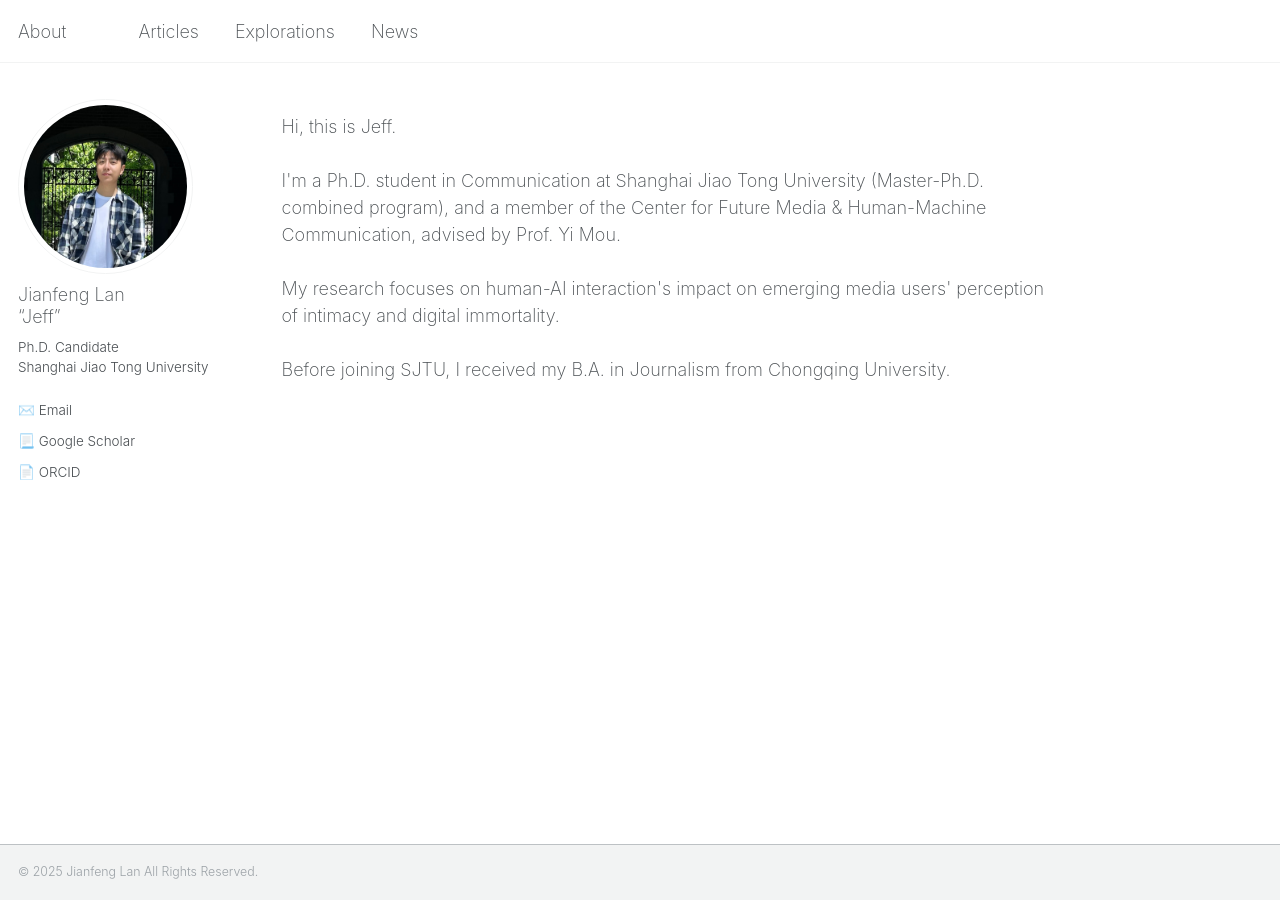
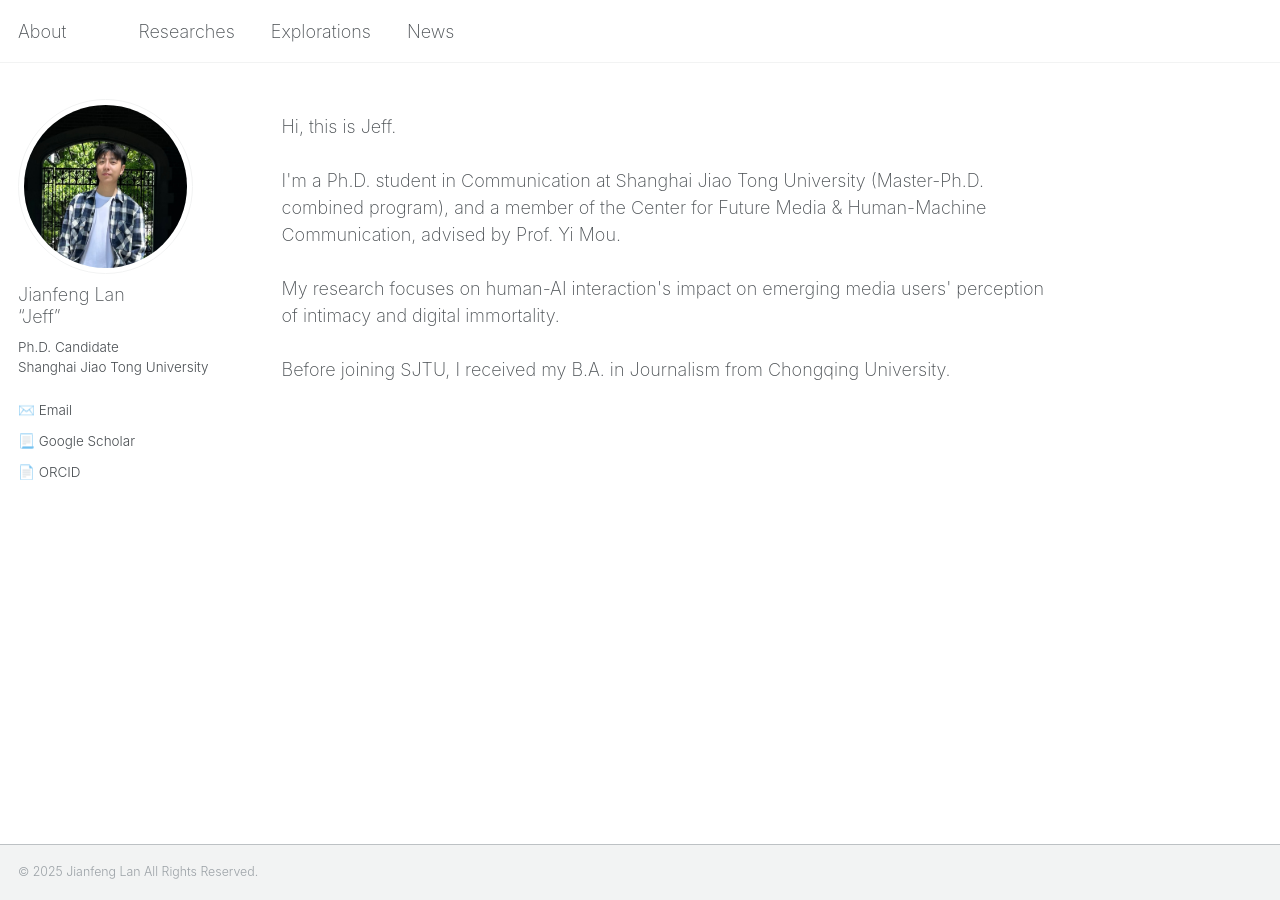
Before and after one commit to jianfenglan/jianfenglan.github.io, a Jekyll site: the page built from _pages/about.md, in a window 1280 px wide. Built offline with Jekyll 4.4.1, drawn with Linux system fonts in a browser that asks for light colours.

Commit message:
Update navigation.yml

```diff
--- a/_data/navigation.yml
+++ b/_data/navigation.yml
@@ -9,8 +9,8 @@
 
 main:
 
-  - title: "Articles"
-    url: /articles/
+  - title: "Researches"
+    url: /researches/
 
   - title: "Explorations"
     url: /explorations/
```
